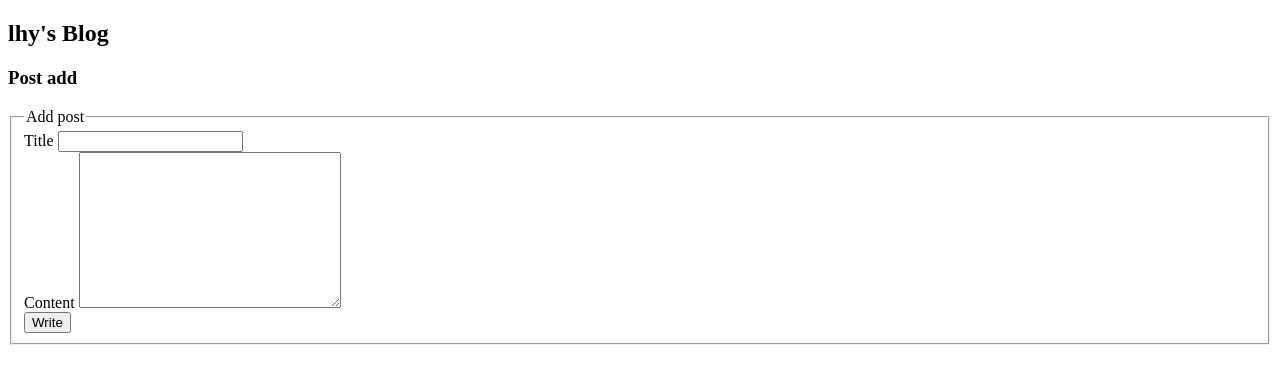
After one commit to LeeHanYeong/Djangogirls-Tutorial, a Django app: page /post/add/ in a window 1280 px wide. The commit adds this page. Shown: the top 384 px of the page. Run offline with Django 3.2, Linux system fonts and the light colour scheme.

Commit message:
Post add기능 구현

```diff
--- a/django_app/blog/urls.py
+++ b/django_app/blog/urls.py
@@ -5,4 +5,5 @@ from . import views
 urlpatterns = [
     url(r'^post$', views.post_list, name='post_list'),
     url(r'^post/detail/(?P<post_id>[0-9]+)/', views.post_detail, name='post_detail'),
+    url(r'^post/add/', views.post_add, name='post_add'),
 ]
--- a/django_app/blog/views.py
+++ b/django_app/blog/views.py
@@ -19,9 +19,9 @@ Detail view를 만들어봅니다
         인자로 전달된 Post객체의
         title, content, created_date, published_date를 출력
 """
+from django.contrib.auth.models import User
 from django.http import HttpResponse
-from django.shortcuts import render, get_object_or_404
-from django.utils import timezone
+from django.shortcuts import render, get_object_or_404, redirect
 
 from .models import Post
 
@@ -50,3 +50,27 @@ def post_detail(request, post_id):
     }
     # blog/post-detail.html 템플릿을 render한 결과를 리턴
     return render(request, 'blog/post-detail.html', context)
+
+
+def post_add(request):
+    if request.method == 'POST':
+        # 요청의 method가 POST일 경우
+        # 요청받은 데이터를 출력
+        data = request.POST
+        title = data['input_title']
+        content = data['input_content']
+        author = User.objects.get(id=1)
+
+        # 받은 데이터를 사용해서 Post객체를 생성
+        p = Post(title=title, content=content, author=author)
+        p.save()
+
+        # redirect메서드는 인자로 주어진
+        #   URL또는
+        #   urlpattern의 name을 이용해 만들어낸 URL을 사용해서
+        #   브라우저가 해당 URL로 이동하도록 해줌
+        return redirect('post_list')
+    else:
+        # 요청의 method가 POST가 아닐 경우,
+        # 글 쓰기 양식이 있는 템플릿을 렌더해서 리턴
+        return render(request, 'blog/post-add.html')
--- /dev/null
+++ b/django_app/templates/blog/post-add.html
@@ -0,0 +1,29 @@
+<!--
+	view
+		def post_add(request)
+
+	url
+		post/add/, name='post_add'
+
+	post_list.html에서 'Write Post'버튼을 만들고 해당 버튼에 post_add로 가는 링크 생성
+-->
+{% extends 'blog/base.html' %}
+
+{% block subtitle %}Post add{% endblock %}
+
+{% block content %}
+<form action="" method="POST">{% csrf_token %}
+	<fieldset>
+		<legend>Add post</legend>
+		<div>
+			<label for="">Title</label>
+			<input name="input_title" type="text">
+		</div>
+		<div>
+			<label for="">Content</label>
+			<textarea name="input_content" id="" cols="30" rows="10"></textarea>
+		</div>
+		<button type="submit">Write</button>
+	</fieldset>
+</form>
+{% endblock %}
--- a/django_app/templates/blog/post-list.html
+++ b/django_app/templates/blog/post-list.html
@@ -3,6 +3,7 @@
 {% block subtitle %}Post list{% endblock %}
 
 {% block content %}
+	<a href="{% url 'post_add' %}">Write Post</a>
 	{% if post_list %}
 		{% for post in post_list %}
 		<div>
```
